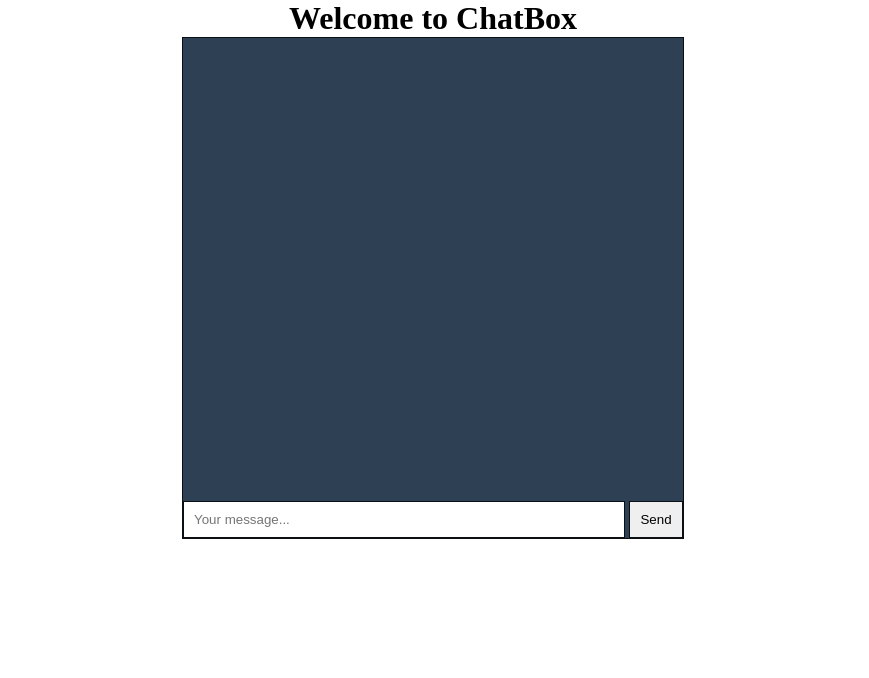
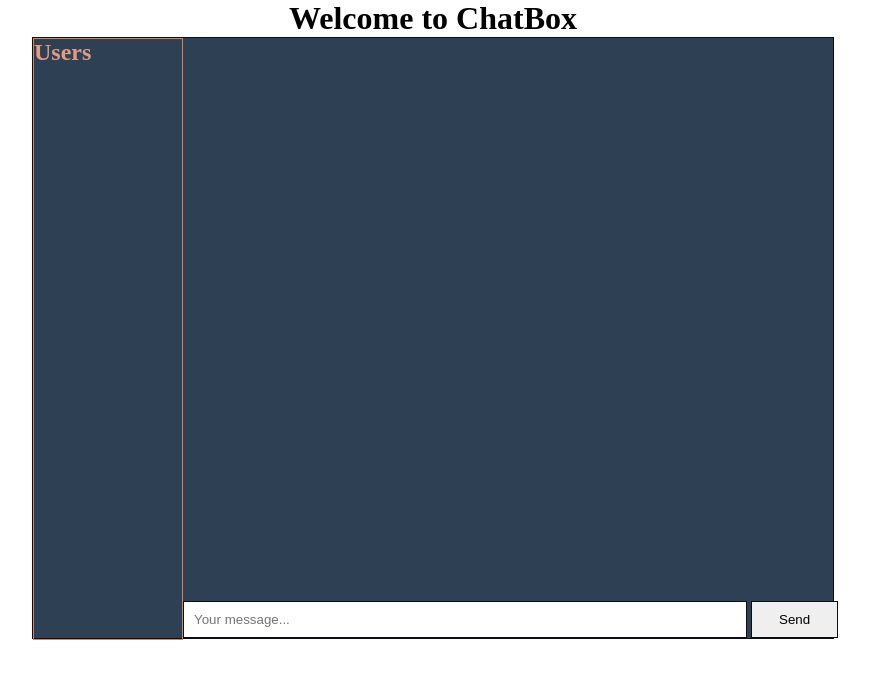
Before and after one commit to jma26/ChatBox, a website: page index.html in a window 1280 px wide. Shown: the whole page, without its empty margins (207-1076 px from the left). Drawn offline with nearby package versions, Linux system fonts and the light colour scheme; no server answers.

Commit message:
Add user section in chatroom

```diff
--- a/index.html
+++ b/index.html
@@ -12,6 +12,10 @@
 <body>
     <h1 class="headline"> Welcome to ChatBox </h1>
     <div class="container">
+        <div class="users-container">
+            <h2 id="users"> Users </h2>
+        </div>
+        <div class="chat-container">
             <div class="chatbox">
                 <ul id="chat"> </ul>
             </div>
@@ -19,6 +23,7 @@
                 <input id="message" type="text" placeholder="Your message...">
                 <button> Send </button>
             </form>
+        </div>
     </div>
     <script>
         var socket = io();
--- a/public/index.css
+++ b/public/index.css
@@ -7,21 +7,25 @@
     text-align: center;
 }
 
+/* Outer container responsible for flexbox */
 .container {
+    display: flex;
     position: relative;
     margin: 0 auto;
-    width: 500px;
-    height: 500px;
+    width: 800px;
+    height: 600px;
     border: 1px solid #090F12;
     background-color: #2E4054;
 }
 
+/* Chatbox */
 .chatbox {
-    width: 100%;
-    height: 91.5%;
+    width: 650px;
+    height: 93.2%;
     overflow: auto;
 }
 
+/* Form */
 form {
     display: block;
     position: absolute;
@@ -31,7 +35,7 @@ form {
 
 form input {
     border: 0px;
-    width: 84%;
+    width: 67.8%;
     padding: 10px;
     border: 1px solid #090F12;
 }
@@ -51,3 +55,14 @@ form button {
     padding: 5px;
     color: white;
 }
+
+/* Current users */
+.users-container {
+    border: 1px solid #D58652;
+    width: 100%;
+    height: 600px;
+}
+
+#users {
+    color: #E39B84;
+}
```
Lines whose indentation alone changed are shown as unchanged.
